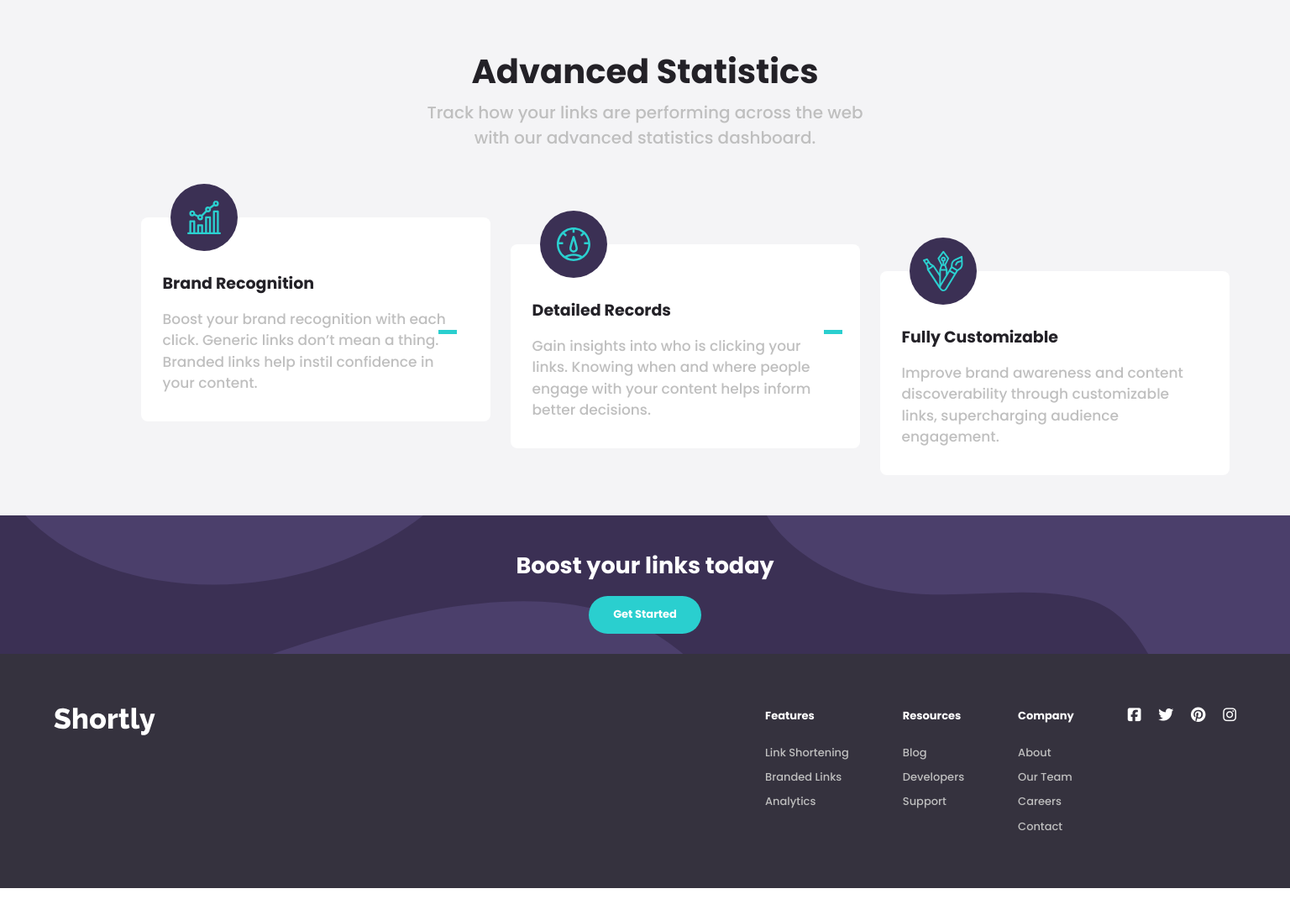
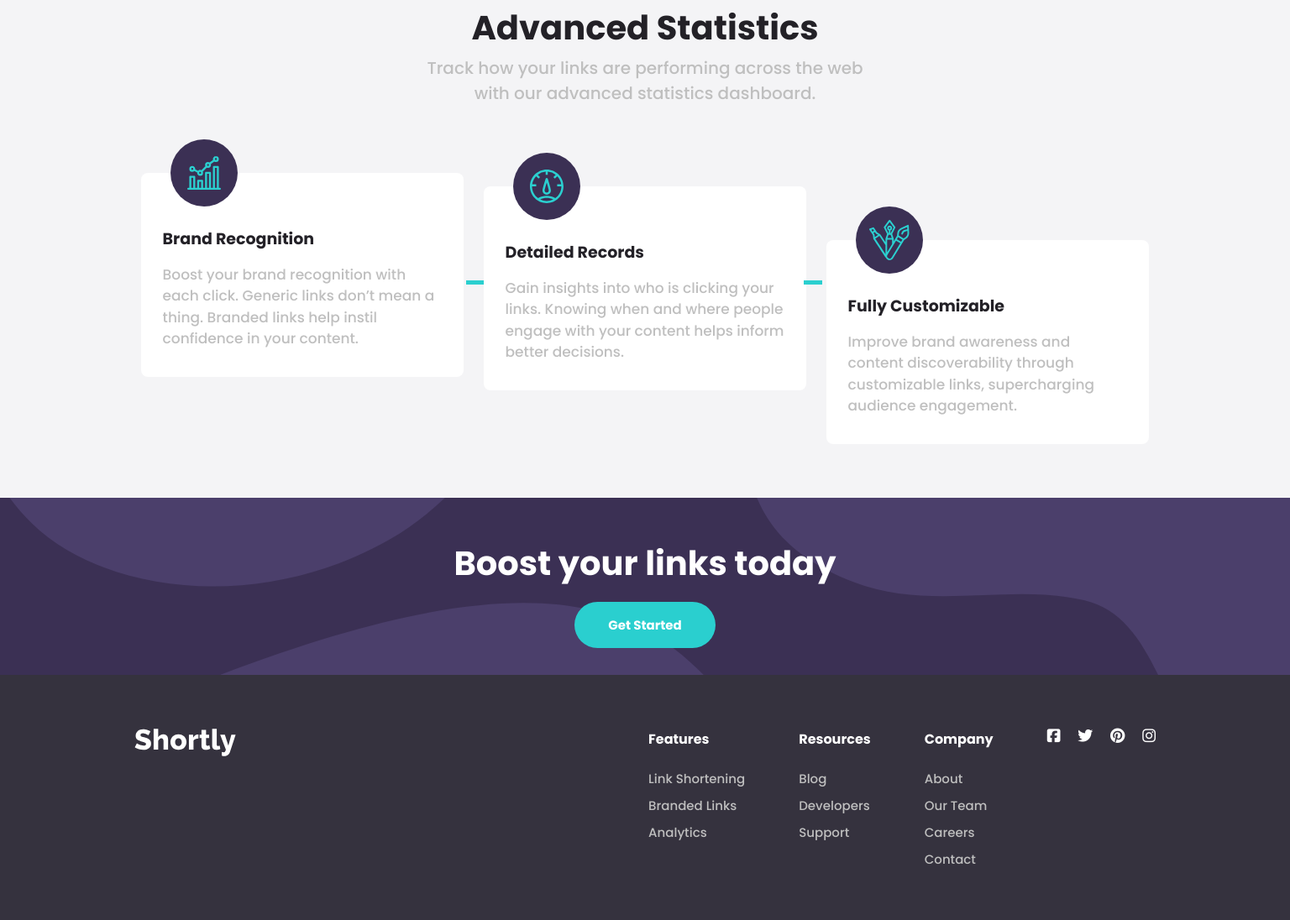
Before and after one commit to Oghenetega16/url-shortening-api, a plain HTML site: page index.html in a window 1536 px wide. Shown: the part 1102-2198 px from the top of the page at 84% size. Before the commit the page ends 2160 px from the top, so only its background shows below. Drawn offline with Linux system fonts and the light colour scheme.

Commit message:
all designs are complete

```diff
--- a/style.css
+++ b/style.css
@@ -274,12 +274,22 @@ h1 {
     margin-top: 1rem;
 }
 
-.stroke {
+.first-stroke {
     width: 7px;
-    height: 55px;
+    height: 60px;
     background-color: var(--cyan);
     position: absolute;
-    top: -55px;
+    top: 49.7%;
+    left: 49.5%;
+}
+
+.second-stroke {
+    width: 7px;
+    height: 60px;
+    background-color: var(--cyan);
+    position: absolute;
+    top: 75.7%;
+    left: 49.5%;
 }
 
 /* submain section */
@@ -683,8 +693,8 @@ nav .sign-up {
     }
 
     .illustration img {
-        width: 120%;
-        margin-left: 5rem;
+        width: 115%;
+        margin-left: 2rem;
     }
 
     .box {
@@ -746,7 +756,7 @@ nav .sign-up {
     }
 
     .header {
-        margin: 1.5rem 4rem 1.5rem 10rem;
+        margin: 1.5rem 10rem 1.5rem 10rem;
     }
 
     .header .logo_nav {
@@ -773,11 +783,13 @@ nav .sign-up {
     }
 
     .illustration img {
-        width: 130%;
+        width: 120%;
+        margin-left: 4px;
     }
 
     .link-container {
-        margin-left: 9rem;
+        margin-left: 8.5rem;
+        margin-right: 8.5rem;
         gap: 2rem;
         padding: 3.5rem;
         bottom: 5rem;
@@ -807,6 +819,8 @@ nav .sign-up {
 
     .boxes {
         margin-left: 9rem;
+        margin-right: 9rem;
+        margin-bottom: 10rem;
     }
 
     .box {
@@ -824,8 +838,48 @@ nav .sign-up {
     .box-image {
         left: 75px;
     }
+
+    .first-stroke {
+        top: 82%;
+        left: 35.7%;
+    }
+
+    .second-stroke {
+        top: 82%;
+        left: 62.7%;
+    }
+
+    .second {
+        top: 1rem;
+    }
+
+    .third {
+        top: 5rem;
+    }
+
+    .submain-section {
+        padding: 2rem;
+    }
+
+    .submain-section h2 {
+        font-size: 40px;
+    }
+
+    .submain-section button {
+        padding: 1rem 2.5rem;
+        font-size: 15px;
+    }
+
+    footer {
+        padding-left: 10rem;
+        padding-right: 10rem;
+    }
+
+    .footer-list h4 {
+        font-size: 16px;
+    }
+
+    .footer-list ul li {
+        font-size: 15px;
+    }
 }
-
-/* What's left to be done:
-1. The 1440px stylings.
-2. Check the mobile design for responsiveness. */
```
Also changed, not shown: index.html (+1 -1 lines).
